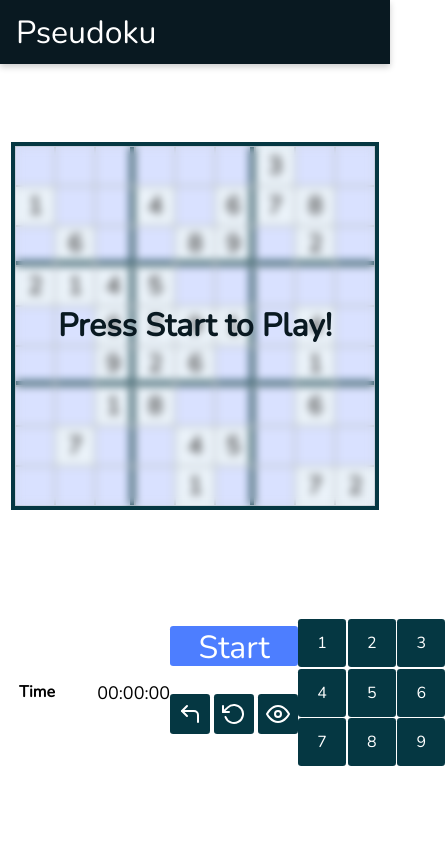
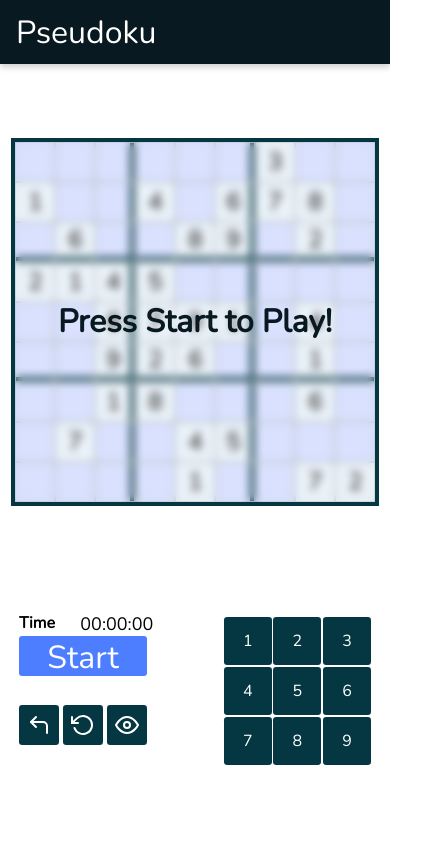
Before and after one commit to KND-Devsnest/pseudoku, a React (Create React App) app: page / in a window 390 px wide. Shown: the top 844 px of the page, 445 px wide, since content can reach past the window. Built offline with nearby package versions, Linux system fonts and the light colour scheme.

Commit message:
made tool box responsive

```diff
--- a/src/components/Sidebar.jsx
+++ b/src/components/Sidebar.jsx
@@ -7,11 +7,13 @@ const Sidebar = () => {
   const stopwatch = useStopwatch();
   return (
     <div className={style.sidebar}>
-      <div className={styles.timewrapper}>
-        <p className={styles.Timetitle}>Time</p>
-        <div className={style.stopwatch}>{stopwatch.getInHours()}</div>
+      <div className={styles.timedtool}>
+        <div className={styles.timewrapper}>
+          <p className={styles.Timetitle}>Time</p>
+          <div className={style.stopwatch}>{stopwatch.getInHours()}</div>
+        </div>
+        <Toolbox stopwatch={stopwatch} />
       </div>
-      <Toolbox stopwatch={stopwatch} />
       <Keypad />
     </div>
   );
--- a/src/styles/Sidebar.module.css
+++ b/src/styles/Sidebar.module.css
@@ -1,7 +1,14 @@
 .Timetitle {
   font-weight: 600;
-  padding-right: 5vh;
+  padding-right: 3vh;
 }
 .timewrapper {
   display: flex;
+  padding-right: 3vh;
 }
+@media only screen and (max-width: 414px) {
+  .timedtool {
+    display: flex;
+    flex-direction: column;
+  }
+}
--- a/src/styles/Toolbox.module.css
+++ b/src/styles/Toolbox.module.css
@@ -58,7 +58,11 @@
   position: relative;
   z-index: 10;
 }
-
+@media only screen and (min-width: 414px) {
+  .toolbox {
+    padding-right: 0;
+  }
+}
 /* Positioning and visibility settings of the tooltip */
 [data-tooltip]:before,
 [data-tooltip]:after {
```
